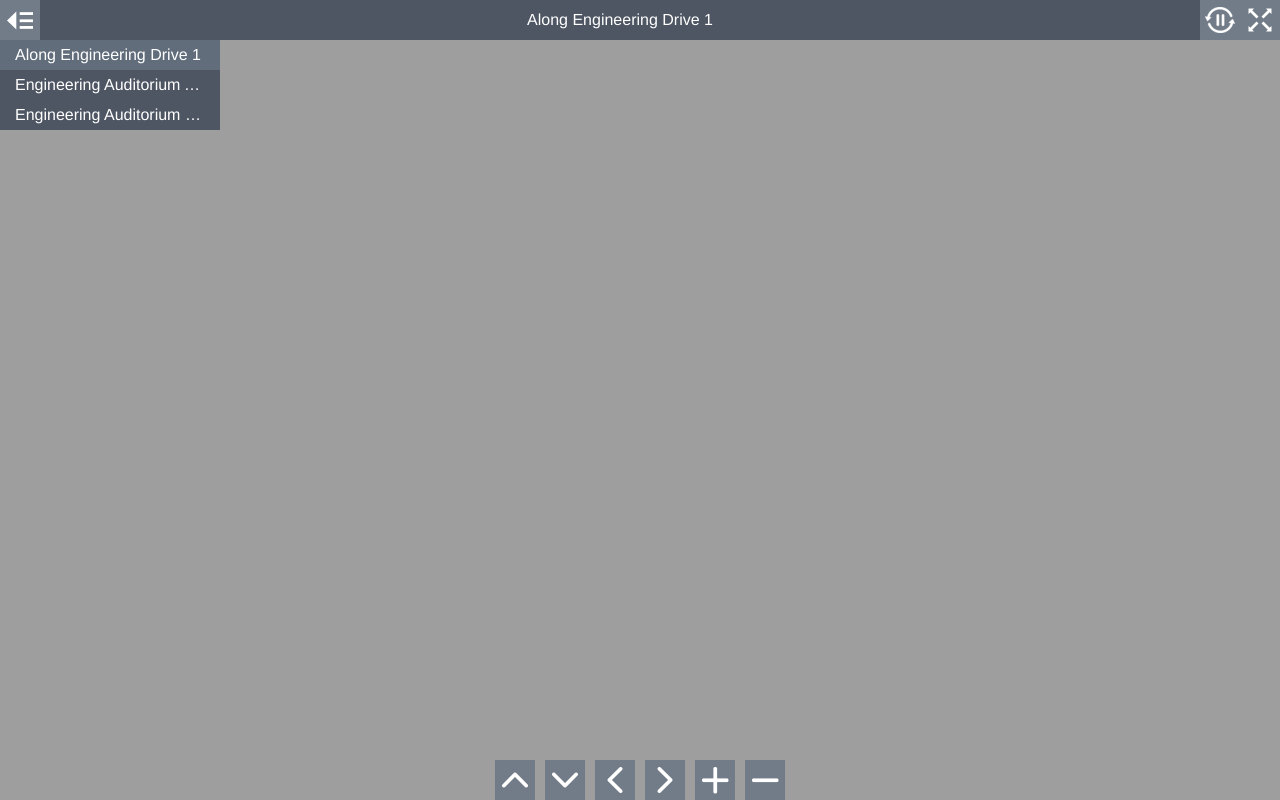
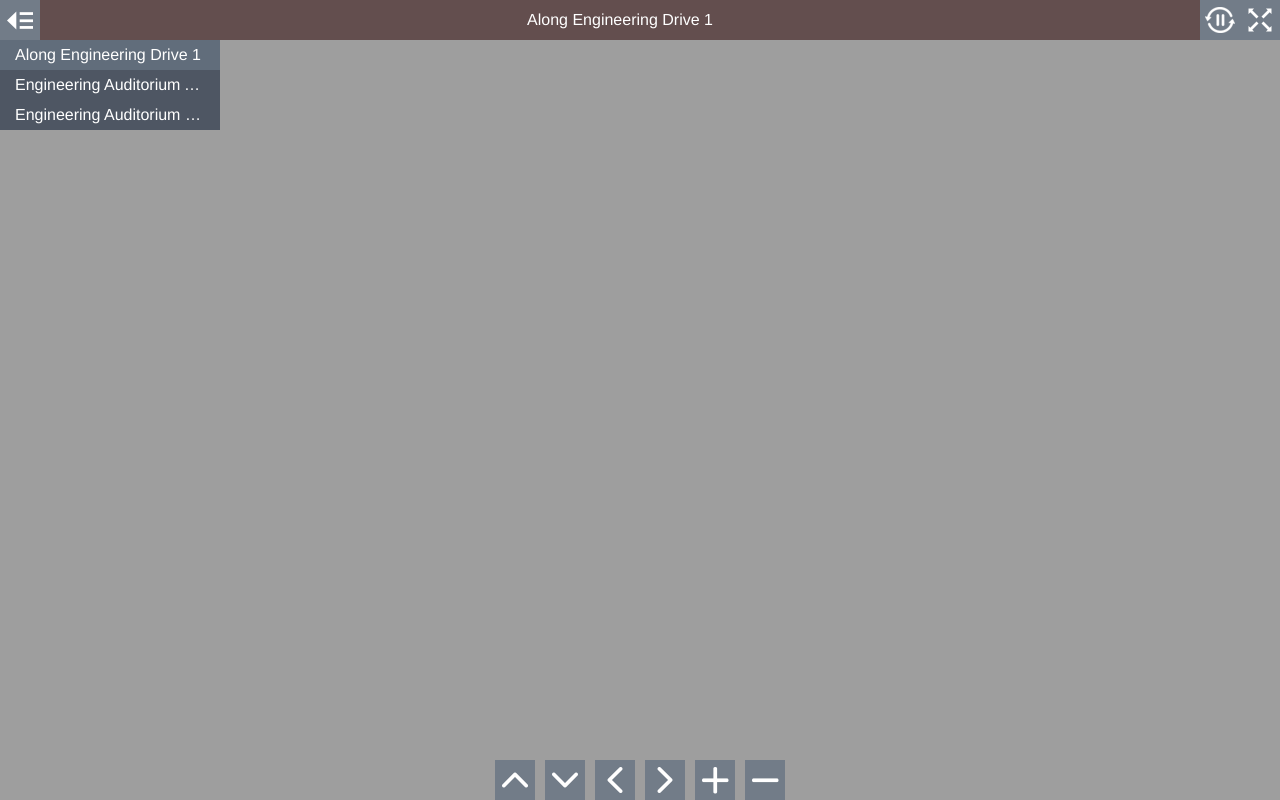
Before and after one commit to usernameyuan/ENGINEERING_KY_360TOUR, a plain HTML site: page index.html in a window 1280 px wide. Drawn offline with Linux system fonts and the light colour scheme; animation ran at ten frames a second.

Commit message:
Update style.css
Updated CSS style

```diff
--- a/style.css
+++ b/style.css
@@ -79,8 +79,8 @@ body.multiple-scenes.mobile #titleBar {
   height: 100%;
   line-height: 30px;
   padding: 5px;
-  background-color: rgb(66, 245, 188);
-  background-color: rgba(58,68,84,0.8);
+  background-color: rgb(245, 66, 66);
+  background-color: rgba(84, 58, 58, 0.8);
   overflow: hidden;
   text-overflow: ellipsis;
   white-space: nowrap;
```
